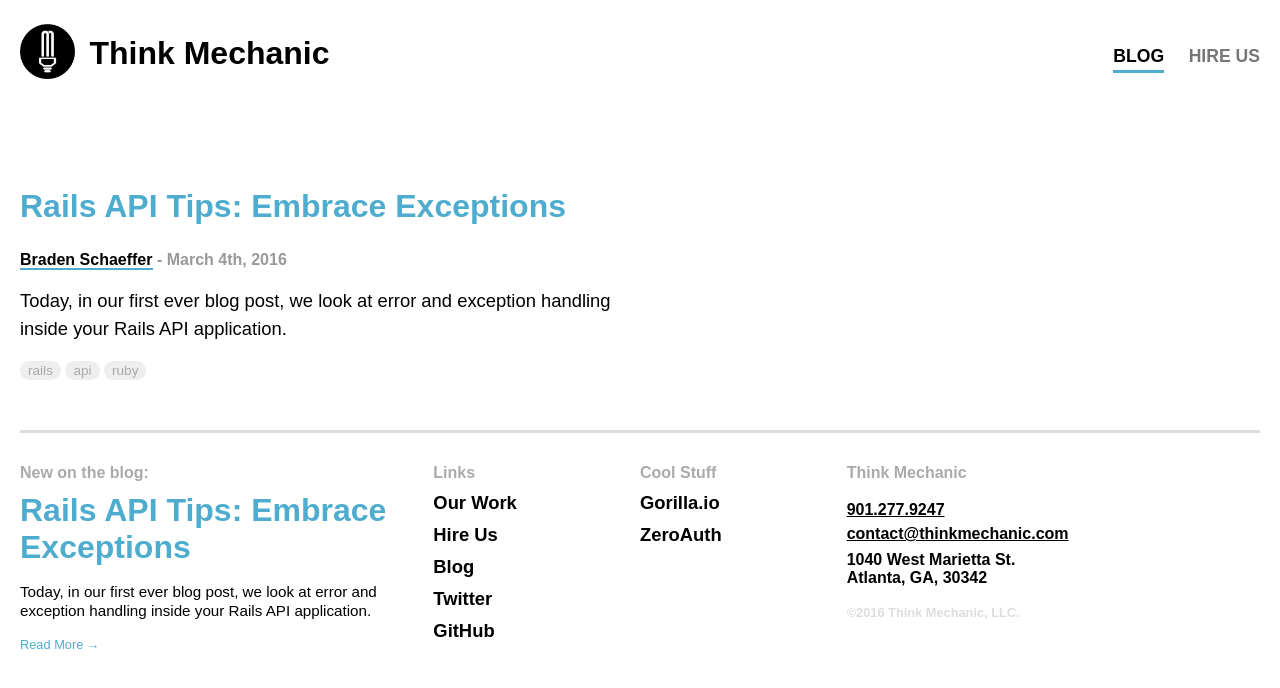
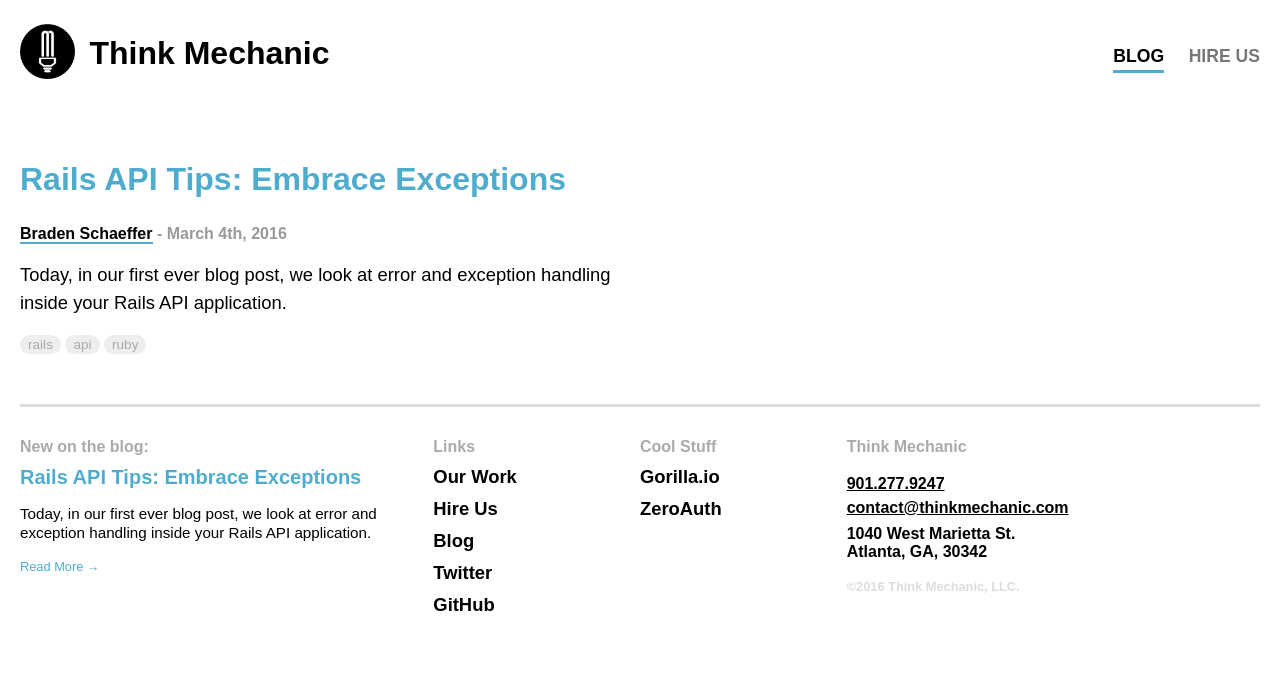
Before and after one commit to thinkmechanic/thinkmechanic.github.io, a Jekyll site: the page built from blog/index.html, in a window 1280 px wide. Shown: the top 688 px of the page. Built offline with Jekyll 4.4.1, drawn with Linux system fonts in a browser that asks for light colours; the list of posts is cut into pages by our own code.

```diff
--- /dev/null
+++ b/CNAME
@@ -0,0 +1 @@
+thinkmechanic.com
--- a/_layouts/post.html
+++ b/_layouts/post.html
@@ -16,7 +16,7 @@
            </header>
          </div>
 
-         <div class="pure-u-1-1 pure-u-md-7-12">
+         <div class="pure-u-1-1">
            <aside>{{ page.excerpt }}</aside>
            <article>{{ page.content }}</article>
          </div>
--- a/assets/css/_sass/modules/_blog.scss
+++ b/assets/css/_sass/modules/_blog.scss
@@ -45,7 +45,7 @@
   }
 
   aside, article {
-    max-width: $screen-sm;
+    max-width: $screen-sm + 50px;
   }
 
   aside {
@@ -57,11 +57,13 @@
 
   article {
     h2 {
-      font-size: 2.5em;
+      font-size: 2em;
+      padding-bottom: 10px;
+      border-bottom: 1px dashed $gray;
     }
 
     p {
-      font-size: 1.15em;
+      font-size: 1em;
       line-height: 1.5em;
     }
 
@@ -84,6 +86,10 @@
       list-style-position: outside;
     }
 
+    figure {
+      margin: 0px;
+    }
+
     pre {
       padding: 10px;
       font-size: .75em;
@@ -91,14 +97,14 @@
       border: 1px solid #ddd;
 
       @include screen-md {
-        font-size: .9em;
+        font-size: .8em;
       }
     }
 
-    ul, ol, a, blockquote {
+    p, ul, ol, a, blockquote {
       code {
         background-color: #f9f9f9;
-        border: 1px solid #ddd;
+        border: 1px solid lighten($highlight-blog, 30%);
         padding: 1px 4px;
         font-size: .9em;
       }
@@ -109,7 +115,10 @@
 #blog-list {
   margin-top: 50px;
 
-  h2 { font-size: 2em; }
+  h2 {
+    margin-top: 0px;
+    font-size: 2em;
+  }
 
   a.author {
     font-weight: bold;
@@ -143,6 +152,19 @@
     line-height: 1.5em;
     font-size: 1.15em;
   }
+
+  .blog-post {
+    $size: 40px;
+    padding-bottom: $size;
+    margin-bottom: $size;
+    border-bottom: 1px dashed $gray-light;
+
+    &:last-of-type {
+      padding-bottom: 0;
+      margin-bottom: 0;
+      border-bottom: none;
+    }
+  }
 }
 
 .current-blog {
--- a/blog/index.html
+++ b/blog/index.html
@@ -34,4 +34,5 @@
 
       {% include blog/pagination.html %}
     </div>
+  </div>
 </div>
--- a/robots.txt
+++ b/robots.txt
@@ -1,2 +1 @@
 User-agent: *
-Disallow: /
```
